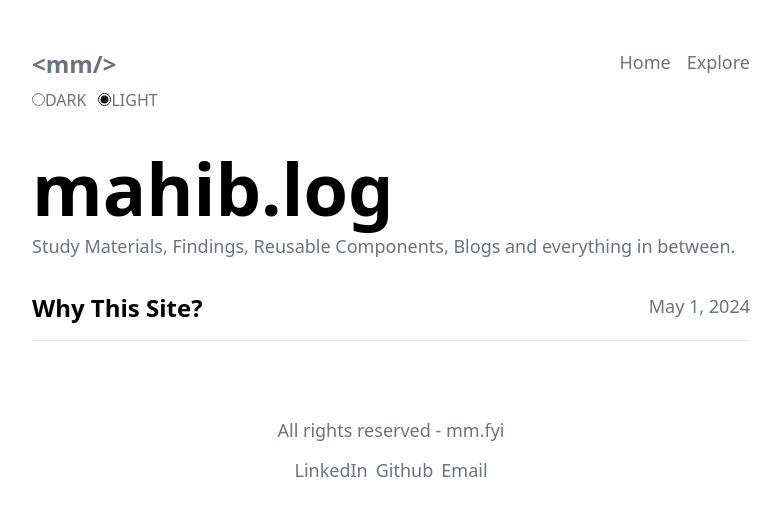
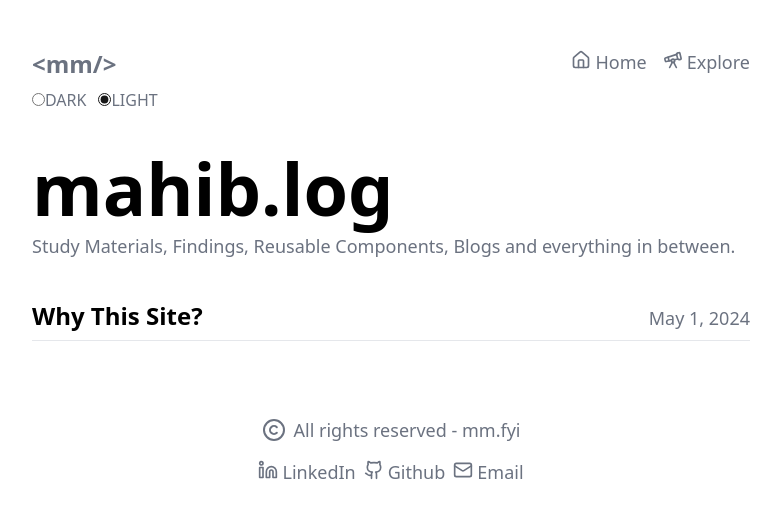
Before and after one commit to Mahib09/Blog_Site, a React (Vite) app: page / in a window 1280 px wide. Shown: the top 518 px of the page, without its empty margins (249-1030 px from the left). Built offline with nearby package versions, Linux system fonts and the light colour scheme.

Commit message:
lucide icon pack added and used

```diff
--- a/package.json
+++ b/package.json
@@ -10,6 +10,7 @@
     "preview": "vite preview"
   },
   "dependencies": {
+    "lucide-react": "^0.378.0",
     "react": "^18.2.0",
     "react-dom": "^18.2.0",
     "react-router-dom": "^6.23.0"
--- a/src/components/Footer.jsx
+++ b/src/components/Footer.jsx
@@ -1,8 +1,10 @@
+import { Copyright, Github, Linkedin, Mail } from "lucide-react";
 export function Footer() {
   return (
     <div className="container">
       <div className="flex flex-col w-100vw items-center pt-10 gap-3">
-        <p className="text-base text-gray-500 sm:text-lg dark:text-neutral-400 dark:hover:text-white">
+        <p className="text-base text-gray-500 sm:text-lg dark:text-neutral-400">
+          <Copyright className="inline mr-2 mb-1 dark:text-neutral-400 cursor-text" />
           All rights reserved - mm.fyi
         </p>
         <div className="flex gap-2 text-gray-500 text-base pt-0 sm:text-lg dark:text-neutral-400 ">
@@ -11,6 +13,10 @@ export function Footer() {
             target="_blank"
             className="hover:text-black dark:hover:text-white"
           >
+            <Linkedin
+              size={18}
+              className="inline mr-1 mb-2 sm:h-[20px] sm:w-[20px]"
+            />
             LinkedIn
           </a>
           <a
@@ -18,6 +24,10 @@ export function Footer() {
             target="_blank"
             className="hover:text-black dark:hover:text-white"
           >
+            <Github
+              size={18}
+              className="inline mr-1 mb-2 sm:h-[20px] sm:w-[20px]"
+            />
             Github
           </a>
           <a
@@ -25,6 +35,10 @@ export function Footer() {
             target="_blank"
             className="hover:text-black dark:hover:text-white"
           >
+            <Mail
+              size={18}
+              className="inline mr-1 mb-2 sm:h-[20px] sm:w-[20px]"
+            />
             Email
           </a>
         </div>
--- a/src/components/Header.jsx
+++ b/src/components/Header.jsx
@@ -1,3 +1,4 @@
+import { Home, Telescope } from "lucide-react";
 import { Link } from "react-router-dom";
 let logo = "<mm/>";
 export function Header() {
@@ -14,12 +15,20 @@ export function Header() {
           to="/"
           className="text-base ml-auto text-gray-500 hover:text-black sm:text-lg dark:text-neutral-400 dark:hover:text-white"
         >
+          <Home
+            size={18}
+            className="inline mr-1 mb-2 sm:h-[20px] sm:w-[20px]"
+          />
           Home
         </Link>
         <Link
           to="/Explore"
           className="text-base text-gray-500 hover:text-black sm:text-lg dark:text-neutral-400 dark:hover:text-white"
         >
+          <Telescope
+            size={18}
+            className="inline mr-1 mb-2 sm:h-[20px] sm:w-[20px]"
+          />
           Explore
         </Link>
       </div>
--- a/src/components/TitleCard.jsx
+++ b/src/components/TitleCard.jsx
@@ -4,10 +4,10 @@ export function TitleCard(props) {
   return (
     <Link to={props.to}>
       <div className="h-16 flex flex-col group cursor-pointer sm:flex-row">
-        <p className="self-start pt-0 mt-3 text-base font-bold sm:text-2xl sm:content-center sm:mt-4 dark:text-white">
+        <p className="self-start pt-0 mt-3 text-base font-bold sm:text-2xl sm:content-center sm:mt-6 dark:text-white">
           {props.title}
         </p>
-        <p className=" text-sm mt-0 text-gray-500 group-hover:text-black transition ease-in-out delay-25 self-start cursor-pointer sm:ml-auto sm:text-lg sm:mt-4 dark:text-neutral-400 dark:group-hover:text-white">
+        <p className=" text-sm mt-0 text-gray-500 group-hover:text-black transition ease-in-out delay-25 self-start cursor-pointer sm:ml-auto sm:text-lg sm:mt-7 dark:text-neutral-400 dark:group-hover:text-white">
           {props.dateCreated}
         </p>
       </div>
```
Also changed, not shown: 1 other file (tests, documents, lock files or other folders).
